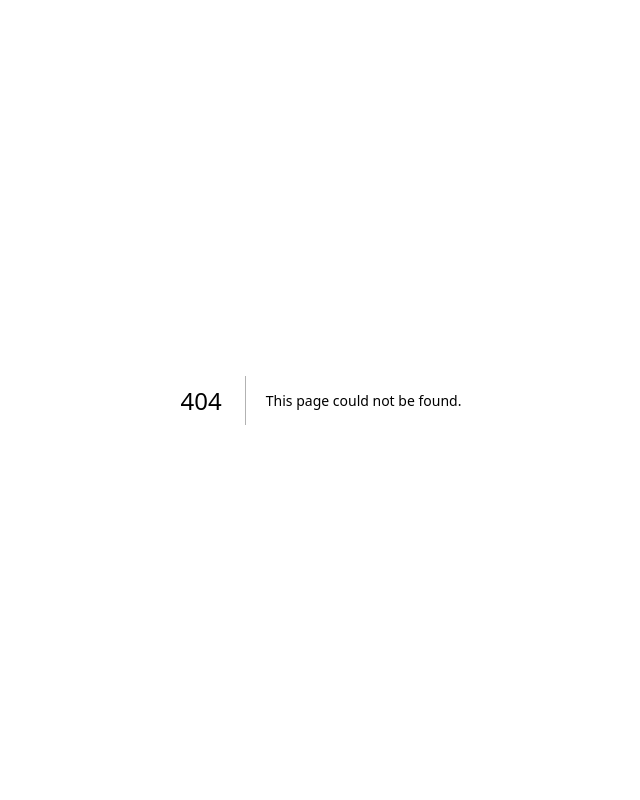
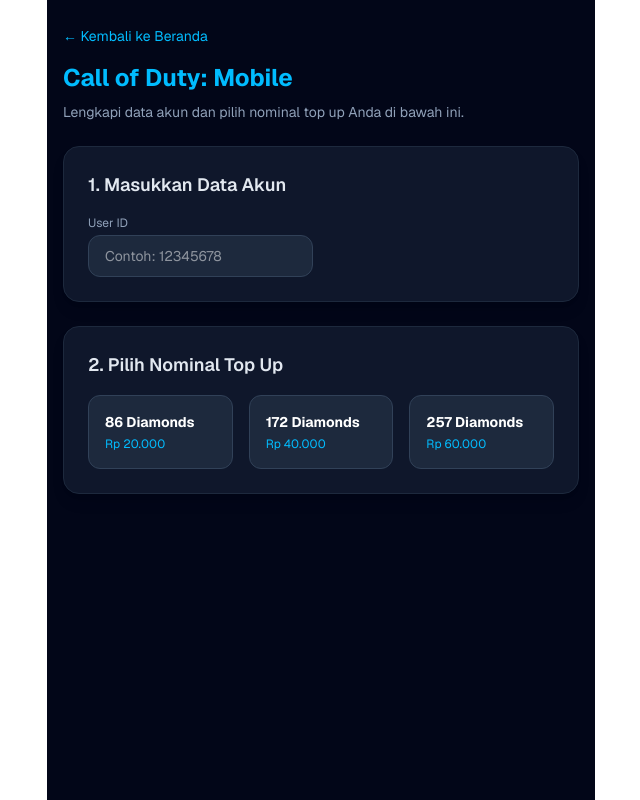
Before and after one commit to aqnaffarabiputra55-blip/kntg-website, a Next.js app: page /game/cod-mobile in a window 1280 px wide. Before the commit this address had no page. Shown: the whole page, without its empty margins (319-959 px from the left). Built offline with nearby package versions, Linux system fonts and the light colour scheme.

Commit message:
feat:tambah halaman detail game dan from top up

```diff
--- /dev/null
+++ b/app/game/[id]/page.tsx
@@ -0,0 +1,82 @@
+'use client';
+import { useParams } from 'next/navigation';
+import { useState } from 'react';
+import Link from 'next/link';
+
+export default function GameDetailPage() {
+  const params = useParams();
+  const gameId = params?.id as string;
+
+  const [userId, setUserId] = useState('');
+  const [zoneId, setZoneId] = useState('');
+
+  // Kamus nama game berdasarkan ID
+  const gameNames: Record<string, string> = {
+    'mobile-legends': 'Mobile Legends: Bang Bang',
+    'pubg-mobile': 'PUBG Mobile',
+    'free-fire': 'Free Fire',
+    'cod-mobile': 'Call of Duty: Mobile',
+  };
+
+  const title = gameNames[gameId] || 'Top Up Game';
+
+  return (
+    <div className="min-h-screen bg-slate-950 text-white font-sans pb-16 px-4 pt-6 max-w-4xl mx-auto">
+      {/* Tombol Kembali ke Beranda */}
+      <Link href="/" className="text-sky-400 text-sm hover:underline mb-4 inline-block">
+        ← Kembali ke Beranda
+      </Link>
+
+      <h1 className="text-2xl font-bold mb-2 text-sky-400">{title}</h1>
+      <p className="text-slate-400 mb-6 text-sm">Lengkapi data akun dan pilih nominal top up Anda di bawah ini.</p>
+
+      {/* FORM INPUT DATA AKUN */}
+      <div className="bg-slate-900 border border-slate-800 p-6 rounded-2xl mb-6 shadow-lg">
+        <h2 className="font-semibold text-lg mb-4 text-slate-200">1. Masukkan Data Akun</h2>
+        <div className="grid grid-cols-1 sm:grid-cols-2 gap-4">
+          <div>
+            <label className="block text-xs text-slate-400 mb-1">User ID</label>
+            <input
+              type="text"
+              placeholder="Contoh: 12345678"
+              value={userId}
+              onChange={(e) => setUserId(e.target.value)}
+              className="w-full bg-slate-800 border border-slate-700 rounded-xl px-4 py-2.5 text-sm focus:outline-none focus:border-sky-500 text-white"
+            />
+          </div>
+          {gameId === 'mobile-legends' && (
+            <div>
+              <label className="block text-xs text-slate-400 mb-1">Zone ID (Server)</label>
+              <input
+                type="text"
+                placeholder="Contoh: 1234"
+                value={zoneId}
+                onChange={(e) => setZoneId(e.target.value)}
+                className="w-full bg-slate-800 border border-slate-700 rounded-xl px-4 py-2.5 text-sm focus:outline-none focus:border-sky-500 text-white"
+              />
+            </div>
+          )}
+        </div>
+      </div>
+
+      {/* PILIHAN NOMINAL TOP UP */}
+      <div className="bg-slate-900 border border-slate-800 p-6 rounded-2xl shadow-lg">
+        <h2 className="font-semibold text-lg mb-4 text-slate-200">2. Pilih Nominal Top Up</h2>
+        <div className="grid grid-cols-2 sm:grid-cols-3 gap-4">
+          <div className="bg-slate-800 border border-slate-700 p-4 rounded-xl cursor-pointer hover:border-sky-500 transition">
+            <p className="font-bold text-sm">86 Diamonds</p>
+            <p className="text-sky-400 text-xs mt-1">Rp 20.000</p>
+          </div>
+          <div className="bg-slate-800 border border-slate-700 p-4 rounded-xl cursor-pointer hover:border-sky-500 transition">
+            <p className="font-bold text-sm">172 Diamonds</p>
+            <p className="text-sky-400 text-xs mt-1">Rp 40.000</p>
+          </div>
+          <div className="bg-slate-800 border border-slate-700 p-4 rounded-xl cursor-pointer hover:border-sky-500 transition">
+            <p className="font-bold text-sm">257 Diamonds</p>
+            <p className="text-sky-400 text-xs mt-1">Rp 60.000</p>
+          </div>
+        </div>
+      </div>
+    </div>
+  );
+}
```
